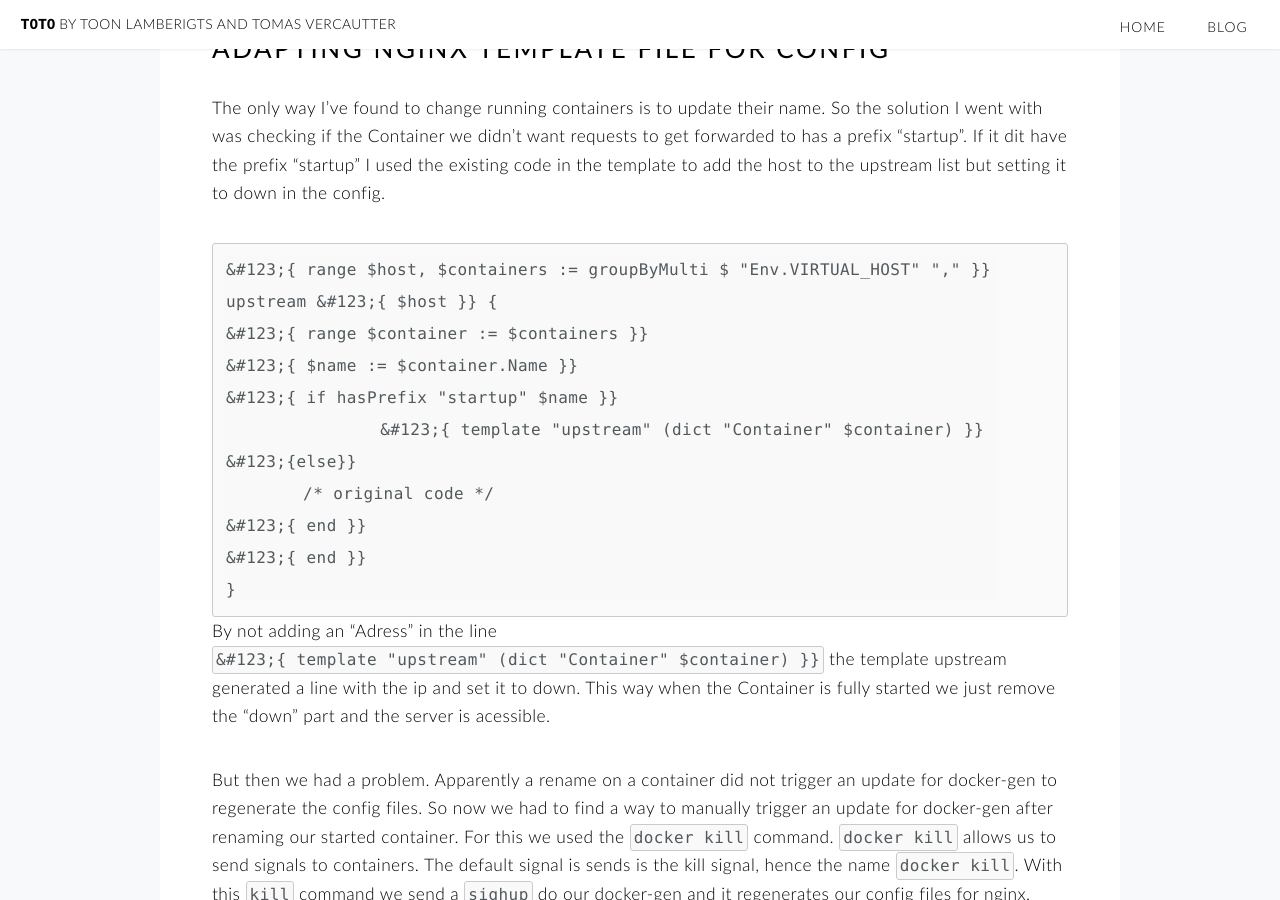
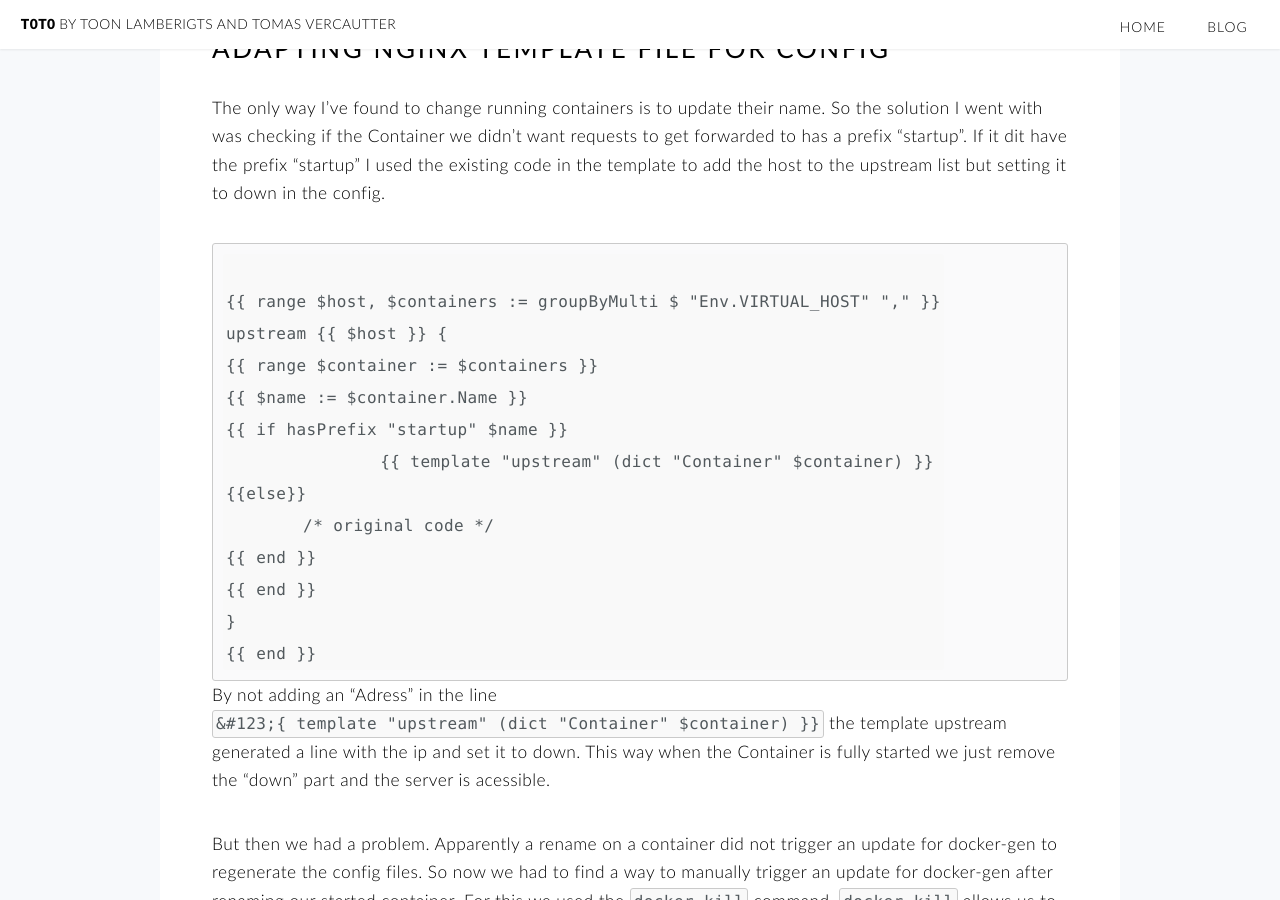
Before and after one commit to t0t0/t0t0.github.io, a Jekyll site: the page built from _posts/2016-3-13-server-inaccesability-when-booting-in-docker-gen-ngxin.md, in a window 1280 px wide and 900 px high, scrolled down 513 px. Built offline with Jekyll 4.4.1, drawn with Linux system fonts in a browser that asks for light colours.

Commit message:
fix { again

````diff
--- a/_posts/2016-3-13-server-inaccesability-when-booting-in-docker-gen-ngxin.md
+++ b/_posts/2016-3-13-server-inaccesability-when-booting-in-docker-gen-ngxin.md
@@ -17,7 +17,8 @@ But when you're patching live environments of proxy forwards to a server that is
 The only way I've found to change running containers is to update their name. So the solution I went with was checking if the Container we didn't want requests to get forwarded to has a prefix "startup". If it dit have the prefix "startup" I used the existing code in the template to
 add the host to the upstream list but setting it to down in the config.
 
-```Go
+<pre>
+<code>
 &#123;{ range $host, $containers := groupByMulti $ "Env.VIRTUAL_HOST" "," }}
 upstream &#123;{ $host }} {
 &#123;{ range $container := $containers }}
@@ -29,7 +30,9 @@ upstream &#123;{ $host }} {
 &#123;{ end }}
 &#123;{ end }}
 }
-```
+&#123;{ end }}
+</code>
+</pre>
 
 By not adding an "Adress" in the line `&#123;{ template "upstream" (dict "Container" $container) }}` the template upstream generated a line with the ip and set it to down. This way when the Container is fully started we just remove the "down" part and the server is acessible.
 
````
